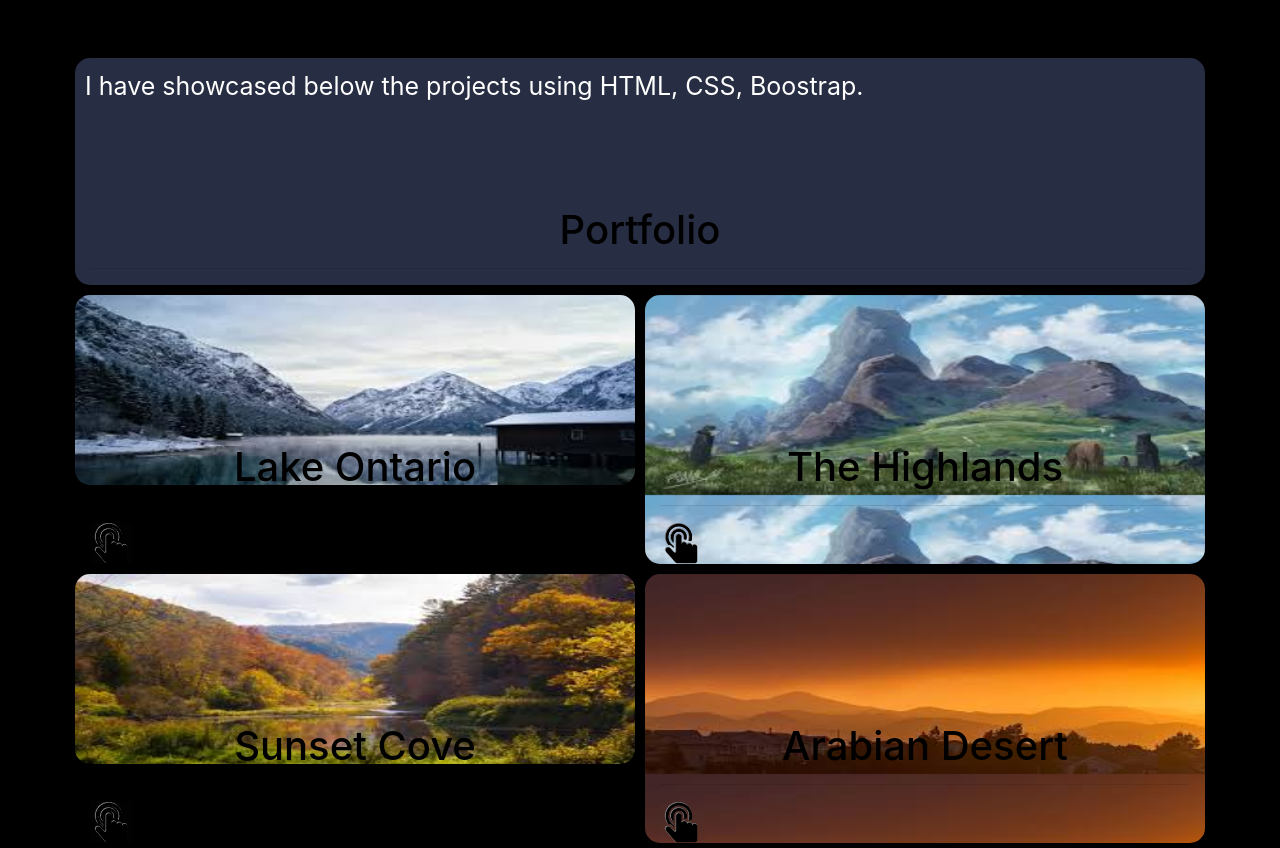
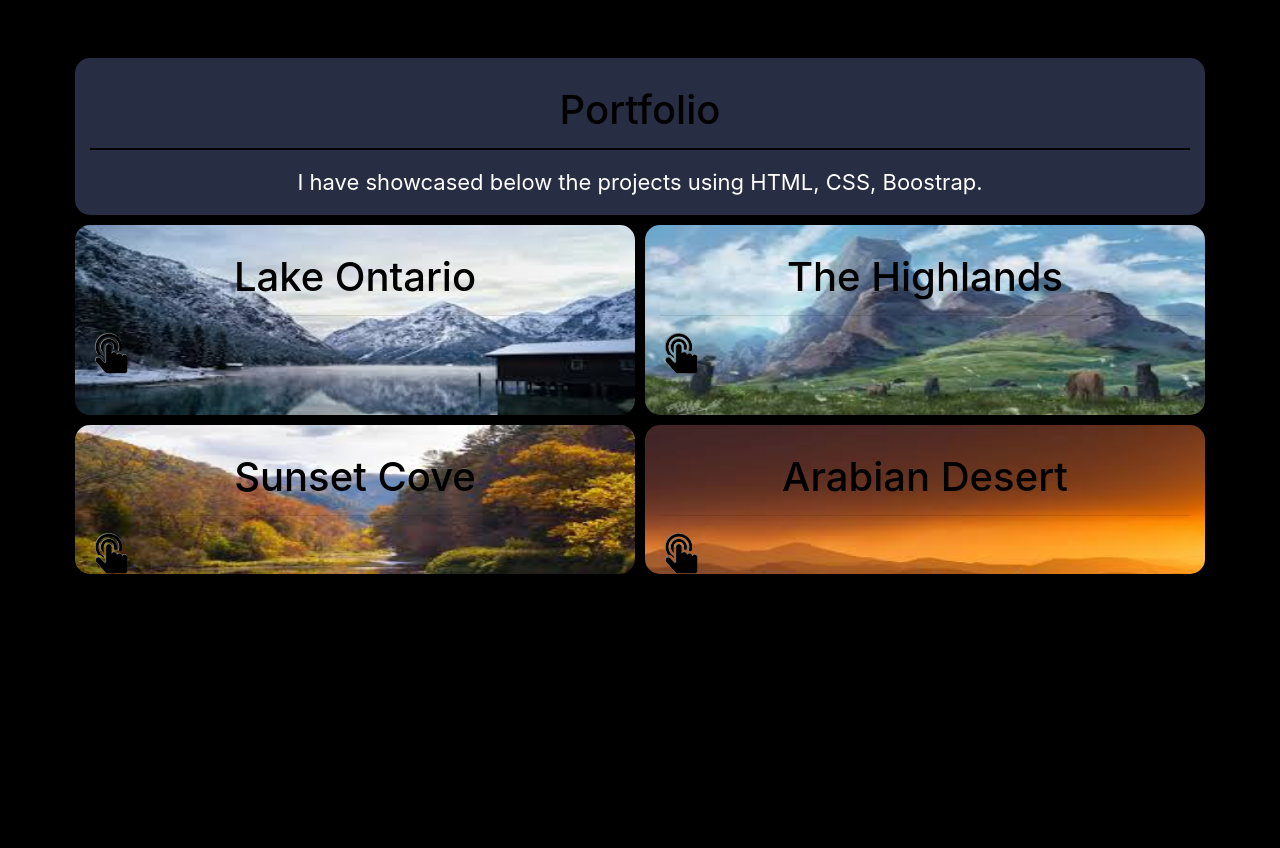
Before and after one commit to Kalindrov/Kalindrov.github.io, a plain HTML site: page bootVersion/mobile.html in a window 1280 px wide. Shown: the part 89-937 px from the top of the page. After the commit the page ends 800 px from the top, so only its background shows below. Drawn offline with nearby package versions, Linux system fonts and the light colour scheme; files that its build step writes are made by us from their sources.

Commit message:
updated formatting in the project images

```diff
--- a/bootVersion/mobile.html
+++ b/bootVersion/mobile.html
@@ -28,8 +28,8 @@
 		<section class="row">
 			<div class="col-md-12 newsBox1">
 				<h1>Portfolio</h1>
-				<hr>
-				<p>I have showcased below the projects using HTML, CSS, Boostrap.</p>
+				<hr class="headline-bar">
+				<p class="headline">I have showcased below the projects using HTML, CSS, Boostrap.</p>
 	        </div>
 	    </section>
 		<section class="row">
--- a/bootVersion/stylePortfolio.css
+++ b/bootVersion/stylePortfolio.css
@@ -1,19 +1,12 @@
-hr {
+
+.headline-bar {
+  border: 1px solid black;
 }
 
-h1 {
+.headline {
   text-align: center;
-  padding-top: 150px;
-}
-
-p {
-  color: white;
-  font-size: 25px;
-  padding: 10px;
-  text-align: center;
-  position: absolute;
-  top: 0;
-  left: 0;
+  font-size: 22px;
+  color: #fff;
 }
 
 .body {
@@ -57,8 +50,6 @@ p {
   border-radius: 20px;
   background-image: url("assets/image11.jpg");
   background-size: 600px 200px;
-  position: relative;
-  height: 200px;
 }
 
 .newsBox5 {
@@ -68,6 +59,11 @@ p {
   border-radius: 20px;
   background-image: url("assets/image12.jpg");
   background-size: 600px 200px;
+}
+
+h1 {
+  text-align: center;
+  padding-top: 30px;
 }
 
 
```
